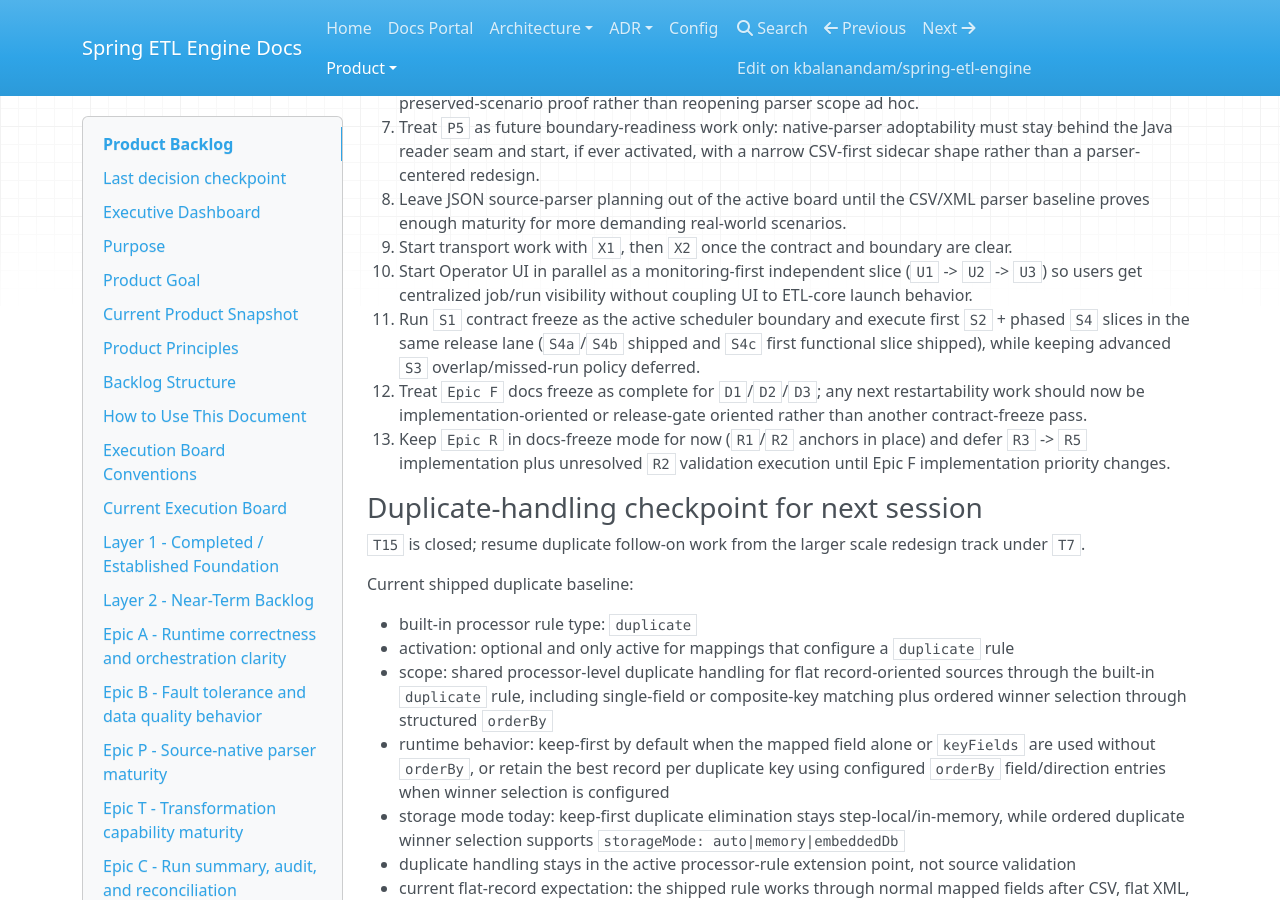
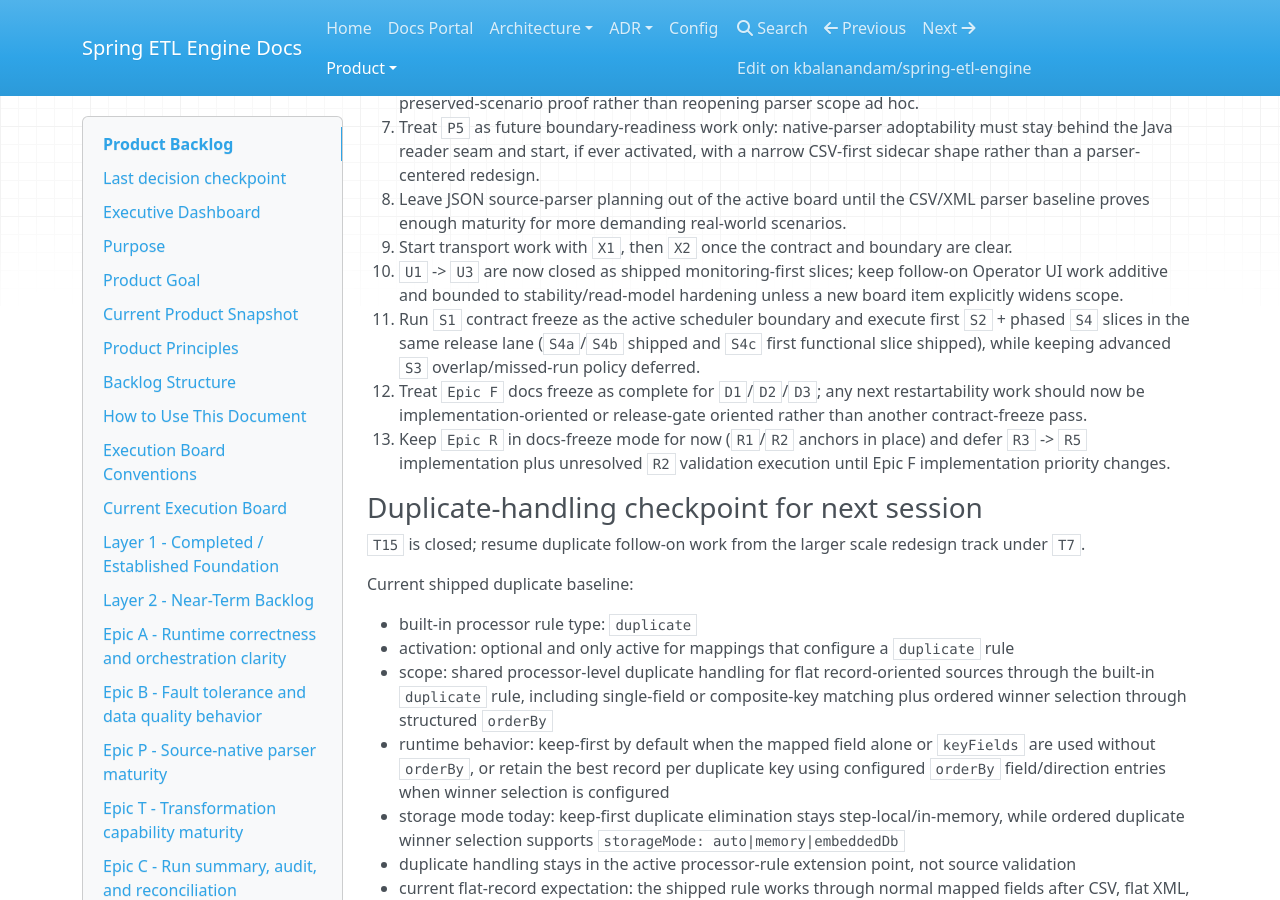
Before and after one commit to kbalanandam/spring-etl-engine, an MkDocs documentation site: the page built from docs/product/product-backlog.md, in a window 1280 px wide and 900 px high, scrolled down 14977 px. Built offline with MkDocs 1.6.1, drawn with Linux system fonts in a browser that asks for light colours; nearby versions of some CDN libraries.

Commit message:
docs(product): align operator-ui backlog and epic notes

```diff
--- a/docs/product/product-backlog.md
+++ b/docs/product/product-backlog.md
@@ -301,7 +301,7 @@ Use this section as the near-term sequencing view behind the execution board:
 8. Treat `P5` as future boundary-readiness work only: native-parser adoptability must stay behind the Java reader seam and start, if ever activated, with a narrow CSV-first sidecar shape rather than a parser-centered redesign.
 9. Leave JSON source-parser planning out of the active board until the CSV/XML parser baseline proves enough maturity for more demanding real-world scenarios.
 10. Start transport work with `X1`, then `X2` once the contract and boundary are clear.
-11. Start Operator UI in parallel as a monitoring-first independent slice (`U1` -> `U2` -> `U3`) so users get centralized job/run visibility without coupling UI to ETL-core launch behavior.
+11. `U1` -> `U3` are now closed as shipped monitoring-first slices; keep follow-on Operator UI work additive and bounded to stability/read-model hardening unless a new board item explicitly widens scope.
 12. Run `S1` contract freeze as the active scheduler boundary and execute first `S2` + phased `S4` slices in the same release lane (`S4a`/`S4b` shipped and `S4c` first functional slice shipped), while keeping advanced `S3` overlap/missed-run policy deferred.
 13. Treat `Epic F` docs freeze as complete for `D1`/`D2`/`D3`; any next restartability work should now be implementation-oriented or release-gate oriented rather than another contract-freeze pass.
 14. Keep `Epic R` in docs-freeze mode for now (`R1`/`R2` anchors in place) and defer `R3` -> `R5` implementation plus unresolved `R2` validation execution until Epic F implementation priority changes.
```
Also changed, not shown: docs/product/backlog-items/operator-ui/U1-independent-operator-ui-shell-and-monitoring-read-model.md (+2 -0 lines), docs/product/backlog-items/operator-ui/U2-run-detail-drilldown-with-step-and-artifact-evidence.md (+2 -0 lines), docs/product/epics/operator-ui/epic-u-operator-ui-monitoring-first-mvp.md (+1 -0 lines).
